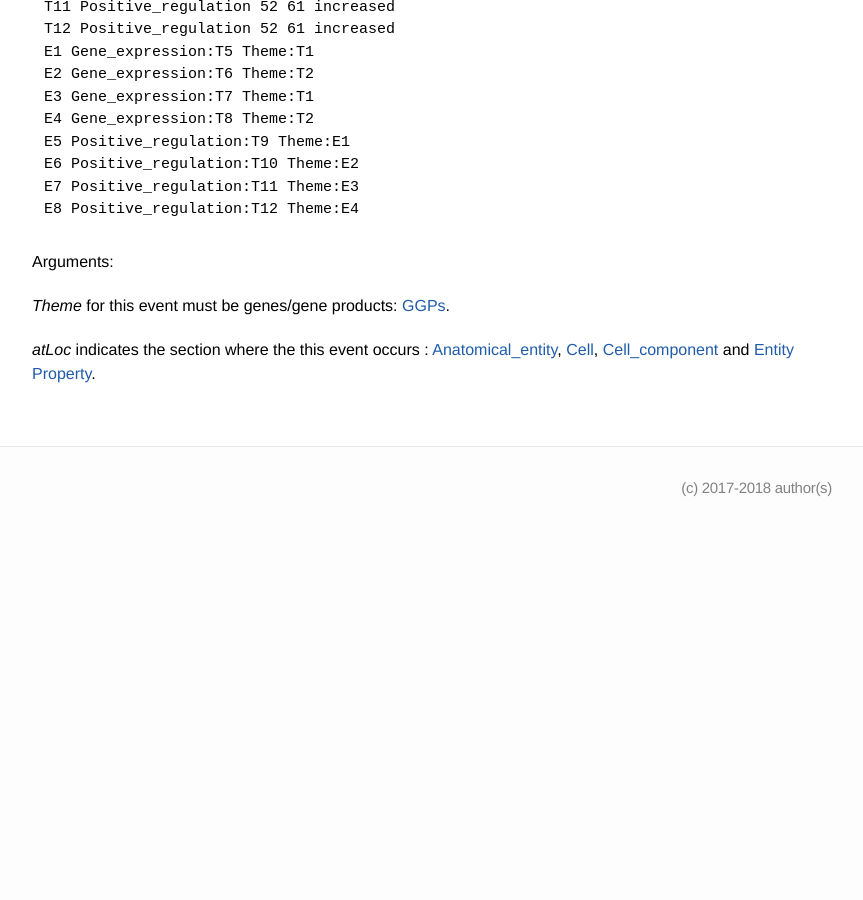
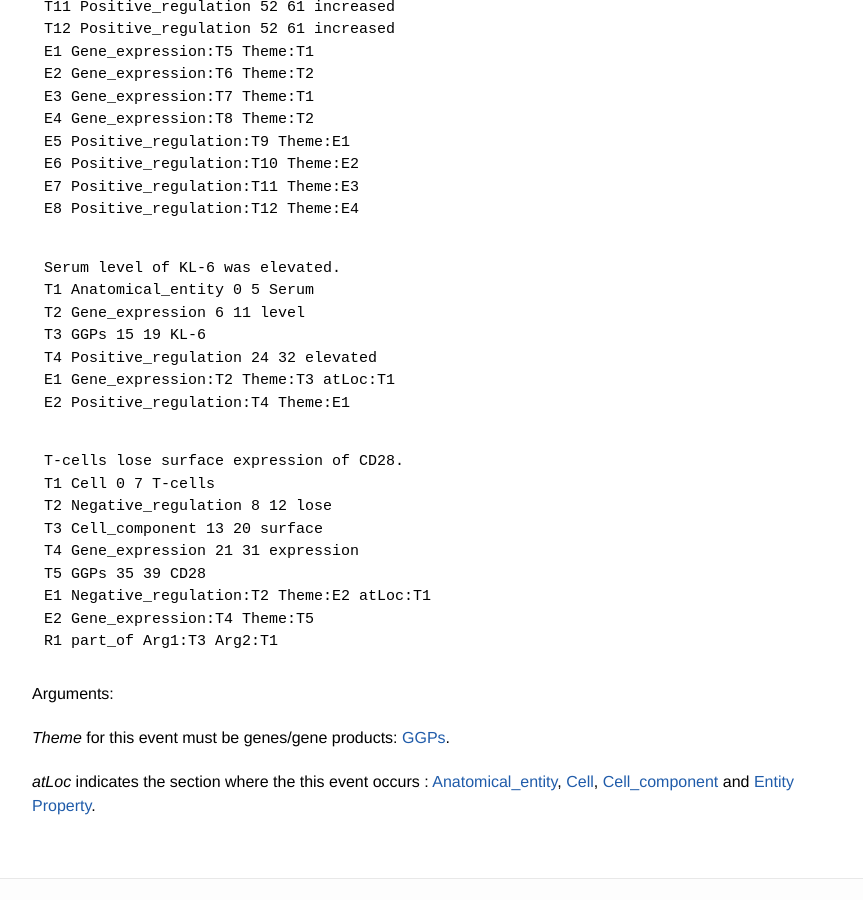
Before and after one commit to ezcatdb/molbiol_lung_corpus-guidelines, a Jekyll site: the page built from _event/Gene_expression.md, in a window 1280 px wide and 900 px high, scrolled down 1098 px. Shown: the whole window, without its empty margins (208-1071 px from the left). Built offline with Jekyll 4.4.1, drawn with Linux system fonts in a browser that asks for light colours; before the commit the page ends 1627 px from its top, so only the background shows below that.

Commit message:
2 new sample sentences included in _event/Gene_expression.md

```diff
--- a/_event/Gene_expression.md
+++ b/_event/Gene_expression.md
@@ -64,6 +64,26 @@ E6 Positive_regulation:T10 Theme:E2
 E7 Positive_regulation:T11 Theme:E3
 E8 Positive_regulation:T12 Theme:E4
 ~~~
+~~~ ann
+Serum level of KL-6 was elevated.
+T1 Anatomical_entity 0 5 Serum
+T2 Gene_expression 6 11 level
+T3 GGPs 15 19 KL-6
+T4 Positive_regulation 24 32 elevated
+E1 Gene_expression:T2 Theme:T3 atLoc:T1
+E2 Positive_regulation:T4 Theme:E1
+~~~
+~~~ ann
+T-cells lose surface expression of CD28.
+T1 Cell 0 7 T-cells
+T2 Negative_regulation 8 12 lose
+T3 Cell_component 13 20 surface
+T4 Gene_expression 21 31 expression
+T5 GGPs 35 39 CD28
+E1 Negative_regulation:T2 Theme:E2 atLoc:T1
+E2 Gene_expression:T4 Theme:T5
+R1 part_of Arg1:T3 Arg2:T1
+~~~
 
 <!--
 ~~~ ann
```
